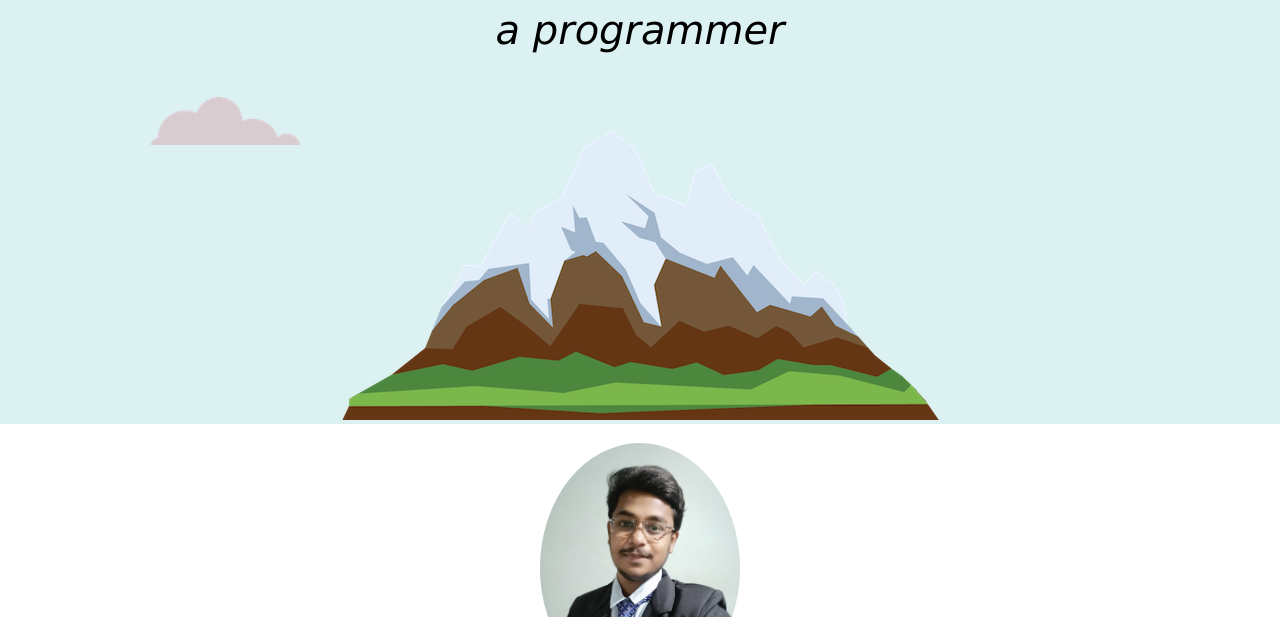
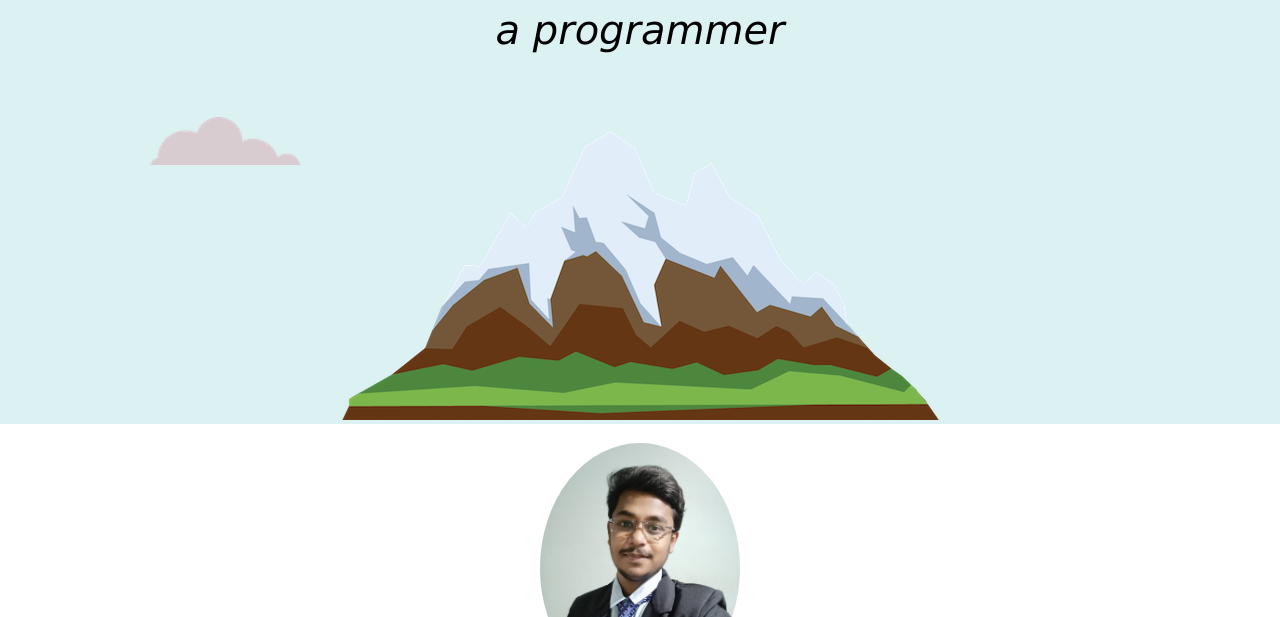
Before and after one commit to Harshal-9/Stylished-Professional-Website, a plain HTML site: page index.html in a window 1280 px wide. Shown: the part 183-800 px from the top of the page. Drawn offline with Linux system fonts and the light colour scheme; a web font is replaced by a local one.

Commit message:
bottom cloud down

```diff
--- a/styles.css
+++ b/styles.css
@@ -62,7 +62,7 @@ h1
 {
     position: absolute;
     left : 150px;
-    top : 280px;
+    top : 300px;
 }
 
 .coding
```
